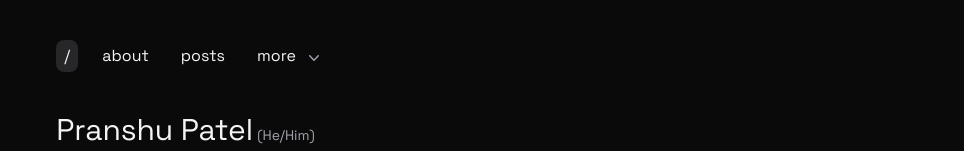
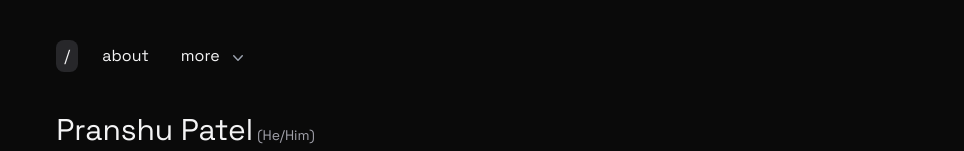
Before and after one commit to davepalaksh/palaksh, a Next.js app: page / in a window 1280 px wide. Shown: the top 151 px of the page, without its empty margins (157-1121 px from the left). Built offline with nearby package versions, Linux system fonts and the light colour scheme.

Commit message:
Update NavBar.tsx

```diff
--- a/src/components/(layout)/NavBar.tsx
+++ b/src/components/(layout)/NavBar.tsx
@@ -8,8 +8,8 @@ const NavBar: React.FC = () => {
 
     const handleLinkClick = () => setIsOpen(false);
 
-    const routes = ['/', '/about', '/posts'];
-    const menuRoutes = ['/gallery', '/guestbook'];
+    const routes = ['/', '/about',];
+    const menuRoutes = ['/gallery'];
 
     return (
         <header className="w-11/12 md:w-4/5 lg:w-3/4 xl:w-2/3 2xl:w-1/2 mx-auto py-10">
```
